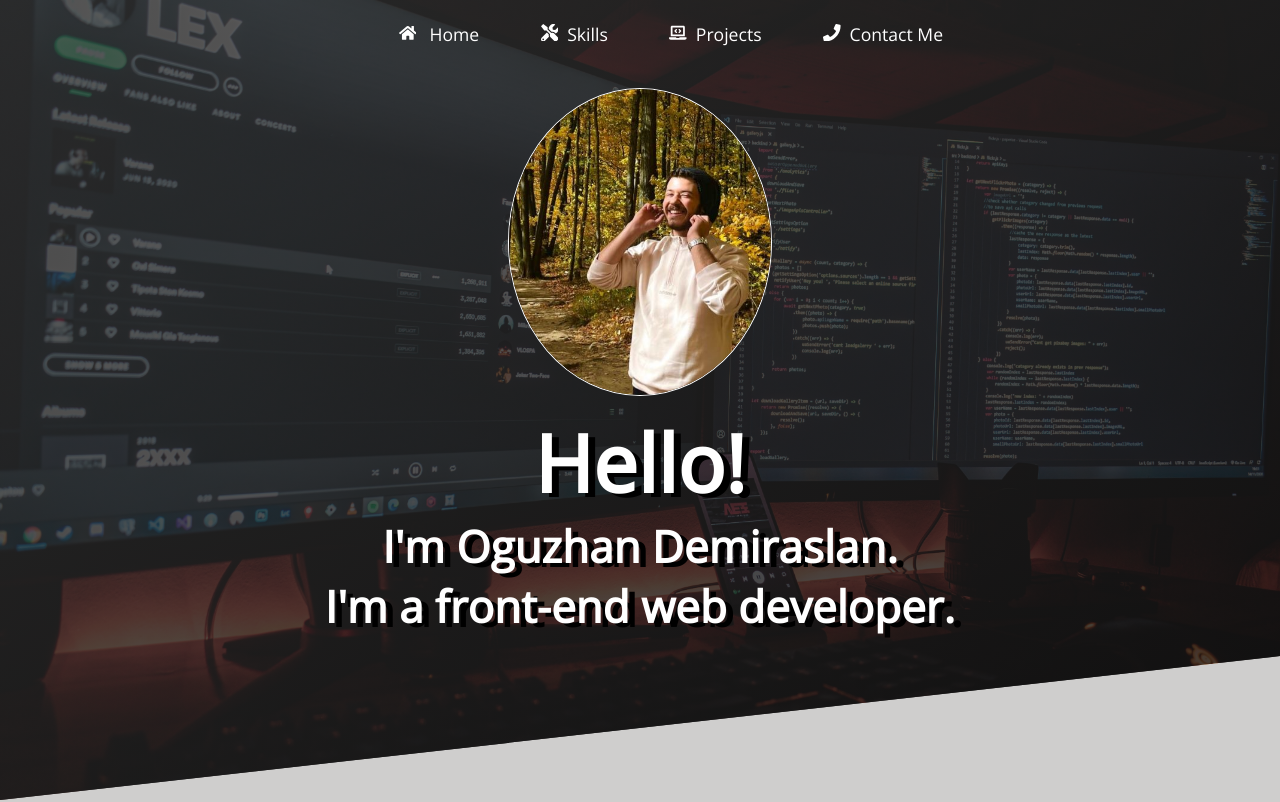
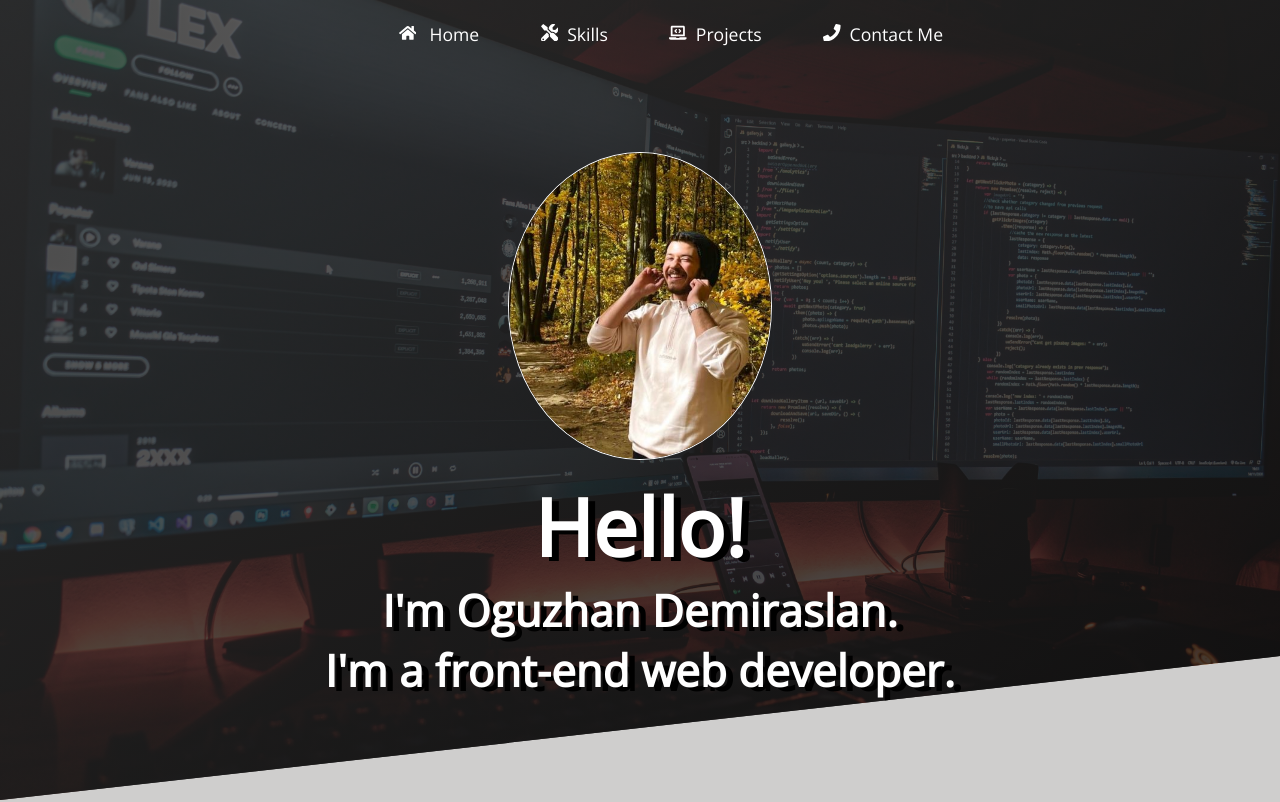
Before and after one commit to OzzyDm/portfolio, a Next.js app: page / in a window 1280 px wide. Shown: the top 802 px of the page. Built offline with nearby package versions, Linux system fonts and the light colour scheme.

Commit message:
contact and header updated

```diff
--- a/components/contact.module.css
+++ b/components/contact.module.css
@@ -71,4 +71,6 @@
 .sent {
   font-size: 1.6rem;
   padding-top: 2rem;
+  text-transform: uppercase;
+  font-weight: bold;
 }
--- a/components/header.module.css
+++ b/components/header.module.css
@@ -13,6 +13,7 @@
   display: block;
   clip-path: polygon(0 0, 100% 0, 100% 82%, 0% 100%);
   position: relative;
+  padding-top: 5%;
 }
 
 .name {
```
